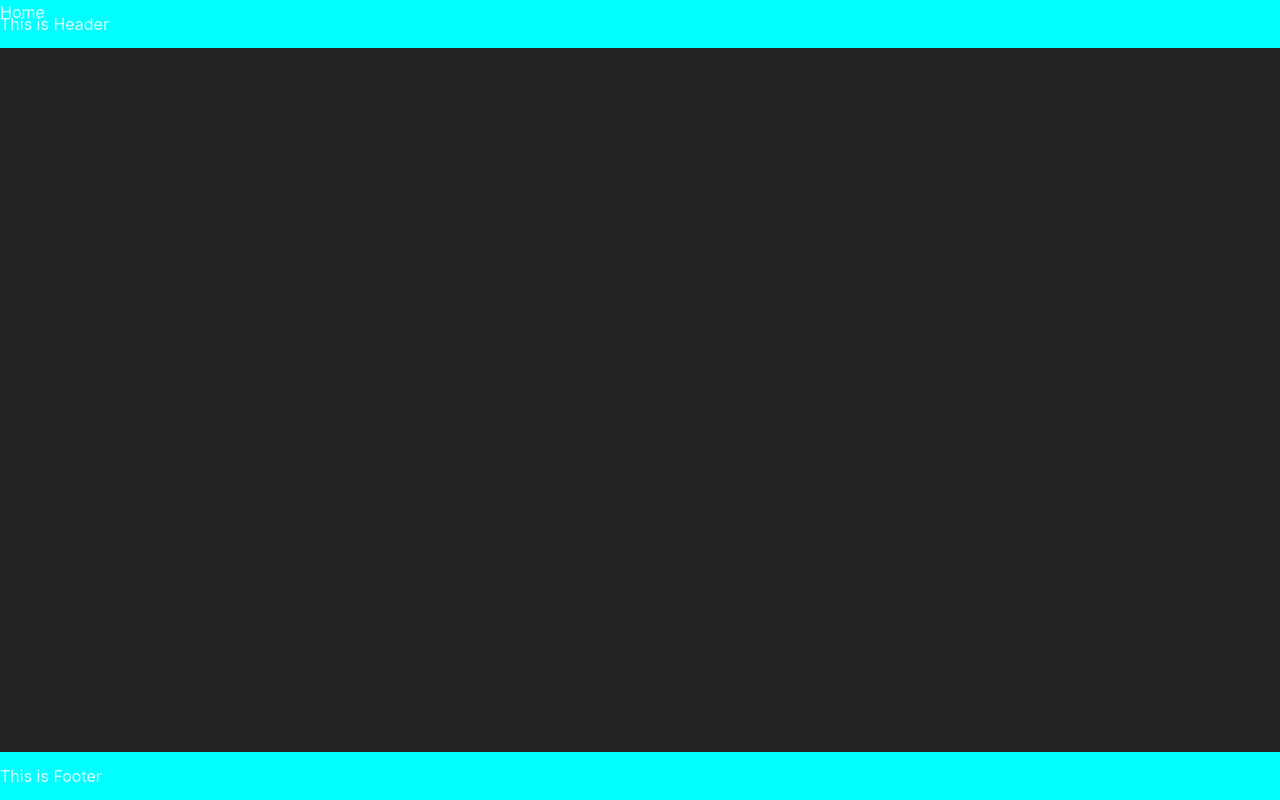
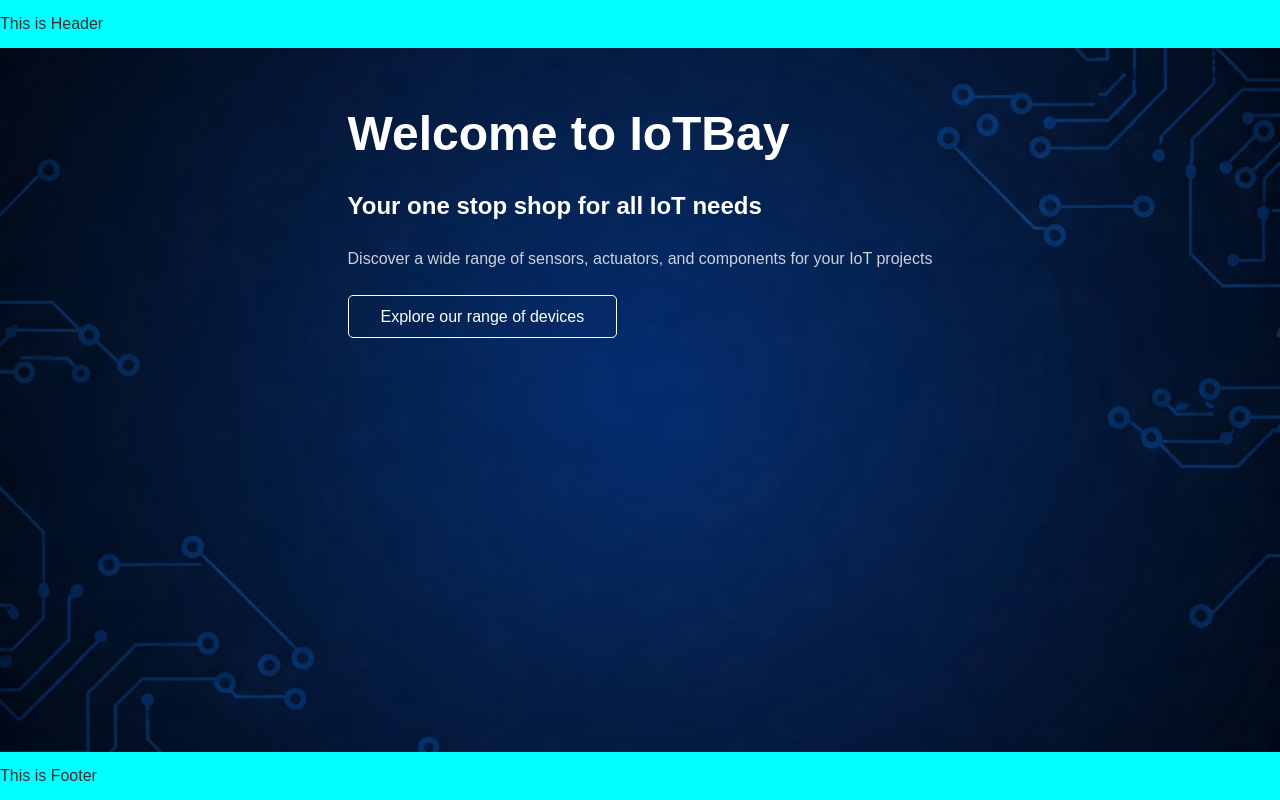
Before and after one commit to YM2992/IoTBay, a React (Vite) app in the folder Client/: page / in a window 1280 px wide. Built offline with nearby package versions, Linux system fonts and the light colour scheme.

Commit message:
Added landing page routes

```diff
--- a/Client/src/App.jsx
+++ b/Client/src/App.jsx
@@ -2,6 +2,7 @@ import { Route, Routes, BrowserRouter } from "react-router-dom";
 
 import Layout from "./components/Layout";
 import Home from "./pages/Home";
+import Landing from "./pages/Landing";
 import "./App.css";
 
 function App() {
@@ -9,7 +10,8 @@ function App() {
     <BrowserRouter>
       <Routes>
         <Route element={<Layout />}>
-          <Route path="/" element={<Home />} />
+          <Route path="/" element={<Landing />} />
+          <Route path="/landing" element={<Landing />} />
         </Route>
       </Routes>
     </BrowserRouter>
```
